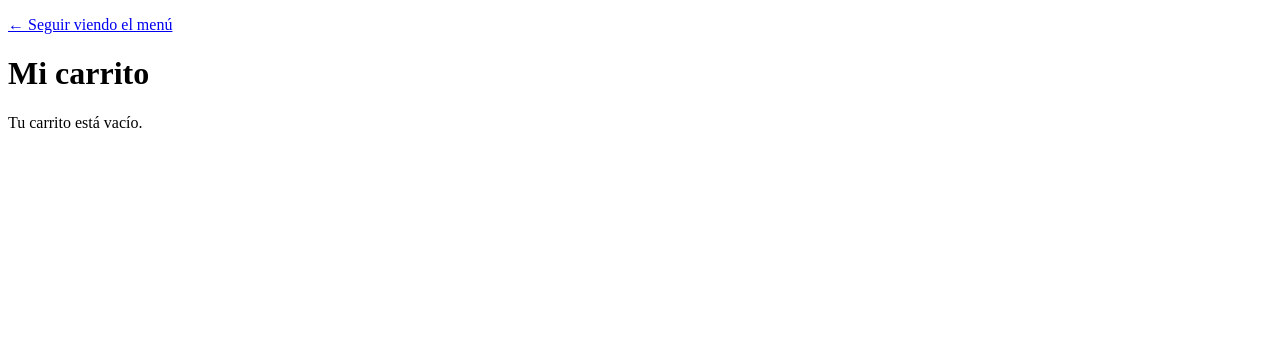
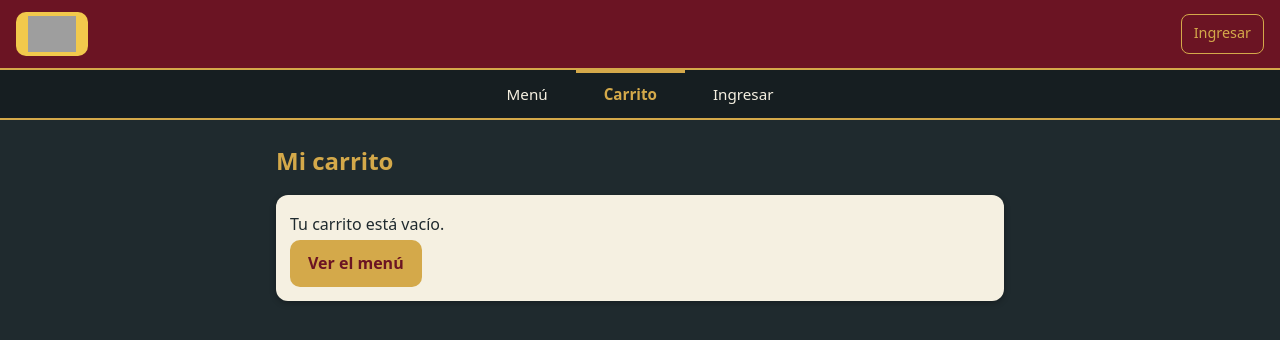
Before and after one commit to juancho2610/san-simonpub, a Django app: page /carrito/ in a window 1280 px wide. Shown: the top 340 px of the page. Run offline with Django 5.2, Linux system fonts and the light colour scheme; grey boxes are pictures that could not be loaded.

Commit message:
Diseno base adaptable: navegacion por rol, estilos y pantallas del cliente

```diff
--- a/config/settings.py
+++ b/config/settings.py
@@ -69,6 +69,7 @@ TEMPLATES = [
                 'django.template.context_processors.request',
                 'django.contrib.auth.context_processors.auth',
                 'django.contrib.messages.context_processors.messages',
+		'usuarios.context_processors.navegacion',
             ],
         },
     },
@@ -158,3 +159,6 @@ MESAS_TOTAL = int(os.getenv('MESAS_TOTAL', '20'))
 #Reglas de reproduccion
 MUSICA_MAX_EN_COLA_POR_CLIENTE = 2
 MUSICA_VENTANA_PEDIDO_HORAS = 8
+
+#Estilos y vistas de la pantalla
+STATICFILES_DIRS = [BASE_DIR / 'static']
--- a/pedidos/templates/pedidos/carrito.html
+++ b/pedidos/templates/pedidos/carrito.html
@@ -1,48 +1,45 @@
-<!DOCTYPE html>
-<html lang="es">
-<head>
-  <meta charset="UTF-8">
-  <meta name="viewport" content="width=device-width, initial-scale=1">
-  <title>Mi carrito - San Simón Pub</title>
-</head>
-<body>
-  <p><a href="{% url 'menu' %}">&larr; Seguir viendo el menú</a></p>
+{% extends 'base.html' %}
+{% block titulo %}Mi carrito - San Simón Pub{% endblock %}
+{% block contenido %}
   <h1>Mi carrito</h1>
-
   {% if lineas %}
-    <table border="1" cellpadding="6">
-      <tr>
-        <th>Producto</th><th>Precio</th><th>Cantidad</th><th>Subtotal</th><th></th>
-      </tr>
-      {% for l in lineas %}
-      <tr>
-        <td>{{ l.producto.nombre }}</td>
-        <td>${{ l.producto.precio|floatformat:0 }}</td>
-        <td>
-          <form method="post" action="{% url 'actualizar_carrito' l.producto.pk %}">
+    {% for l in lineas %}
+      <div class="tarjeta">
+        <div class="fila">
+          <strong>{{ l.producto.nombre }}</strong>
+          <span class="precio">${{ l.subtotal|floatformat:"0g" }}</span>
+        </div>
+        <p>${{ l.producto.precio|floatformat:"0g" }} c/u</p>
+        <div class="fila">
+          <form method="post" action="{% url 'actualizar_carrito' l.producto.pk %}" class="fila">
             {% csrf_token %}
-            <input type="number" name="cantidad" value="{{ l.cantidad }}" min="0" max="20">
-            <button type="submit">Actualizar</button>
+            <label>Cantidad
+              <input type="number" name="cantidad" value="{{ l.cantidad }}" min="0" max="20">
+            </label>
+            <button class="btn btn-secundario" type="submit">Actualizar</button>
           </form>
-        </td>
-        <td>${{ l.subtotal|floatformat:0 }}</td>
-        <td>
           <form method="post" action="{% url 'quitar_del_carrito' l.producto.pk %}">
             {% csrf_token %}
-            <button type="submit">Quitar</button>
+            <button class="btn btn-secundario" type="submit">Quitar</button>
           </form>
-        </td>
-      </tr>
-      {% endfor %}
-    </table>
-    <p><strong>Total: ${{ total|floatformat:0 }} COP</strong></p>
-    <p><a href="{% url 'confirmar_pedido' %}">Confirmar pedido</a></p>
+        </div>
+      </div>
+    {% endfor %}
+
+    <div class="tarjeta fila">
+      <strong>Total</strong>
+      <span class="precio">${{ total|floatformat:"0g" }} COP</span>
+    </div>
+
+    <a class="btn btn-bloque" href="{% url 'confirmar_pedido' %}">Confirmar pedido</a>
     <form method="post" action="{% url 'vaciar_carrito' %}">
       {% csrf_token %}
-      <button type="submit">Vaciar carrito</button>
+      <button class="btn btn-secundario btn-bloque" type="submit">Vaciar carrito</button>
     </form>
   {% else %}
-    <p>Tu carrito está vacío.</p>
+    <div class="tarjeta">
+      <p>Tu carrito está vacío.</p>
+      <a class="btn" href="{% url 'menu' %}">Ver el menú</a>
+    </div>
   {% endif %}
-</body>
-</html>
+{% endblock %}
--- /dev/null
+++ b/static/css/base.css
@@ -0,0 +1,112 @@
+:root {
+  --vino: #6b1423;
+  --oro: #d4a94a;
+  --carbon: #1f2a2e;
+  --carbon-oscuro: #161e21;
+  --crema: #f5f0e1;
+  --rojo: #c0392b;
+}
+* { box-sizing: border-box; }
+html { -webkit-text-size-adjust: 100%; }
+body {
+  margin: 0;
+  font-family: system-ui, -apple-system, "Segoe UI", Roboto, sans-serif;
+  background: var(--carbon);
+  color: var(--crema);
+  line-height: 1.45;
+  padding-bottom: 80px; /* espacio para la barra inferior */
+}
+a { color: var(--oro); }
+a:focus-visible, button:focus-visible, input:focus-visible, select:focus-visible {
+  outline: 3px solid var(--oro);
+  outline-offset: 2px;
+}
+
+.cabecera {
+  position: sticky; top: 0; z-index: 10;
+  display: flex; align-items: center; justify-content: space-between;
+  padding: 12px 16px; background: var(--vino); border-bottom: 2px solid var(--oro);
+}
+.marca { color: var(--oro); font-weight: 700; font-size: 1.25rem; text-decoration: none; }
+.cabecera-acciones { display: flex; align-items: center; gap: 12px; font-size: .9rem; }
+.btn-texto {
+  background: none; border: 1px solid var(--oro); color: var(--oro);
+  border-radius: 8px; padding: 8px 12px; min-height: 40px;
+  font: inherit; text-decoration: none; cursor: pointer;
+}
+
+.contenido { max-width: 760px; margin: 0 auto; padding: 16px; }
+h1 { font-size: 1.5rem; margin: 8px 0 16px; color: var(--oro); }
+h2 { font-size: 1.2rem; margin: 20px 0 8px; }
+
+.tarjeta {
+  background: var(--crema); color: var(--carbon);
+  border-radius: 12px; padding: 14px; margin: 0 0 12px;
+  box-shadow: 0 2px 6px rgba(0, 0, 0, .3);
+}
+.tarjeta a { color: var(--vino); }
+.tarjeta h3 { margin: 0 0 6px; }
+.tarjeta p { margin: 4px 0; }
+.tarjeta-enlace { display: block; text-decoration: none; color: var(--carbon); }
+.fila { display: flex; gap: 12px; align-items: center; justify-content: space-between; flex-wrap: wrap; }
+.producto { display: flex; gap: 12px; align-items: flex-start; }
+.producto img { width: 84px; height: 84px; object-fit: cover; border-radius: 8px; flex: none; }
+.producto .info { flex: 1; min-width: 0; }
+.precio { font-weight: 700; color: var(--vino); }
+.estado {
+  display: inline-block; padding: 2px 10px; border-radius: 999px;
+  background: var(--vino); color: var(--crema); font-size: .8rem; font-weight: 700;
+}
+
+.btn {
+  display: inline-block; background: var(--oro); color: var(--carbon-oscuro);
+  border: 0; border-radius: 10px; padding: 12px 18px; min-height: 46px;
+  font: inherit; font-weight: 700; text-align: center; text-decoration: none; cursor: pointer;
+}
+.btn-secundario { background: transparent; color: var(--vino); border: 2px solid var(--vino); }
+.btn-bloque { display: block; width: 100%; margin-bottom: 10px; }
+
+.aviso { border-radius: 10px; padding: 12px; margin: 0 0 12px; font-weight: 600; }
+.aviso.success { background: #d7efdf; color: #14532d; }
+.aviso.error { background: #f8d7d3; color: #7a1c12; }
+.aviso.warning, .aviso.info { background: #fdf0c8; color: #5b4300; }
+
+label { font-weight: 600; }
+input, select, textarea {
+  width: 100%; padding: 12px; margin-top: 4px; font: inherit;
+  border: 1px solid #999; border-radius: 8px; background: #fff; color: var(--carbon-oscuro);
+}
+input[type="number"] { width: 90px; }
+form p { margin: 0 0 12px; }
+
+.navegacion {
+  position: fixed; left: 0; right: 0; bottom: 0; z-index: 20;
+  display: flex; background: var(--carbon-oscuro); border-top: 2px solid var(--oro);
+  padding-bottom: env(safe-area-inset-bottom);
+}
+.navegacion a {
+  flex: 1; min-height: 56px; padding: 8px 4px;
+  display: flex; align-items: center; justify-content: center; gap: 4px;
+  color: var(--crema); text-decoration: none; font-size: .8rem; text-align: center;
+}
+.navegacion a.activo { color: var(--oro); font-weight: 700; box-shadow: inset 0 3px 0 var(--oro); }
+.contador { background: var(--vino); color: var(--crema); border-radius: 999px; font-size: .7rem; padding: 1px 7px; }
+
+/* Portátil o pantalla ancha: la barra pasa arriba, bajo la cabecera */
+@media (min-width: 900px) {
+  body { display: flex; flex-direction: column; min-height: 100vh; padding-bottom: 0; }
+  .cabecera { order: 0; }
+  .navegacion { order: 1; position: static; justify-content: center; padding-bottom: 0; border-top: 0; border-bottom: 2px solid var(--oro); }
+  .navegacion a { flex: none; padding: 12px 28px; min-height: 48px; font-size: .95rem; }
+  .contenido { order: 2; width: 100%; }
+}
+
+.marca-logo {
+  height: 44px; width: auto; display: block;
+  background: #f2c94c; border-radius: 10px; padding: 4px 12px;
+}
+
+.errorlist { list-style: none; padding: 0; margin: 0 0 6px; color: #9b1c10; font-weight: 600; }
+.helptext { display: block; font-size: .8rem; color: #555; margin-top: 2px; }
+.tarjeta form p { margin: 0 0 14px; }
+.tarjeta ul { padding-left: 20px; }
--- /dev/null
+++ b/usuarios/context_processors.py
@@ -0,0 +1,66 @@
+from django.urls import reverse
+
+CLAVE_CARRITO = 'carrito'
+
+INICIO = ('Inicio', 'inicio', (
+    'inicio', 'panel_cliente', 'panel_servicio', 'panel_cocina', 'panel_admin'))
+
+SECCIONES = {
+    'ANONIMO': [
+        ('Menú', 'menu', ('menu', 'detalle_producto')),
+        ('Carrito', 'ver_carrito', ('ver_carrito', 'confirmar_pedido')),
+        ('Ingresar', 'login', ('login', 'registro')),
+    ],
+    'CLIENTE': [
+        INICIO,
+        ('Menú', 'menu', ('menu', 'detalle_producto')),
+        ('Música', 'catalogo_musical', ('catalogo_musical',)),
+        ('Pedidos', 'mis_pedidos', ('mis_pedidos', 'detalle_pedido', 'comprobante')),
+        ('Carrito', 'ver_carrito', ('ver_carrito', 'confirmar_pedido')),
+    ],
+    'SERVICIO': [
+        INICIO,
+        ('Pedidos', 'tablero_pedidos', ('tablero_pedidos',)),
+        ('Cuentas', 'cuentas_lista', ('cuentas_lista', 'cuenta_detalle', 'comprobante')),
+        ('Música', 'reproductor', ('reproductor',)),
+    ],
+    'COCINA_BAR': [
+        INICIO,
+        ('Pedidos', 'tablero_pedidos', ('tablero_pedidos',)),
+    ],
+    'ADMIN': [
+        INICIO,
+        ('Pedidos', 'tablero_pedidos', ('tablero_pedidos',)),
+        ('Cuentas', 'cuentas_lista', ('cuentas_lista', 'cuenta_detalle', 'comprobante')),
+        ('Música', 'reproductor', ('reproductor',)),
+        ('Estadísticas', 'estadisticas', ('estadisticas',)),
+    ],
+}
+
+
+def _cantidad_carrito(request):
+    try:
+        return sum(int(c) for c in request.session.get(CLAVE_CARRITO, {}).values())
+    except (TypeError, ValueError):
+        return 0
+
+
+def navegacion(request):
+    usuario = request.user
+    if not usuario.is_authenticated:
+        clave = 'ANONIMO'
+    else:
+        clave = usuario.rol.codigo if usuario.rol else 'CLIENTE'
+    match = request.resolver_match
+    actual = match.url_name if match else ''
+
+    items = []
+    for etiqueta, nombre_url, activos in SECCIONES.get(clave, SECCIONES['CLIENTE']):
+        items.append({
+            'etiqueta': etiqueta,
+            'url': reverse(nombre_url),
+            'activo': actual in activos,
+            'es_inicio': nombre_url == 'inicio',
+            'contador': _cantidad_carrito(request) if nombre_url == 'ver_carrito' else 0,
+        })
+    return {'nav_items': items}
--- /dev/null
+++ b/usuarios/templates/base.html
@@ -0,0 +1,43 @@
+{% load static %}<!DOCTYPE html>
+<html lang="es">
+<head>
+  <meta charset="UTF-8">
+  <meta name="viewport" content="width=device-width, initial-scale=1">
+  <title>{% block titulo %}San Simón Pub{% endblock %}</title>
+  <link rel="stylesheet" href="{% static 'css/base.css' %}">
+  {% block extra_head %}{% endblock %}
+</head>
+<body>
+  <header class="cabecera">
+     <a class="marca" href="{% if user.is_authenticated %}{% url 'inicio' %}{% else %}{% url 'menu' %}{% endif %}">
+      <img class="marca-logo" src="{% static 'img/logo_foto.png' %}" alt="San Simón Pub">
+    </a>
+    <div class="cabecera-acciones">
+      {% if user.is_authenticated %}
+        <span>{{ user.username }}</span>
+        <form method="post" action="{% url 'logout' %}">
+          {% csrf_token %}
+          <button class="btn-texto" type="submit">Salir</button>
+        </form>
+      {% else %}
+        <a class="btn-texto" href="{% url 'login' %}">Ingresar</a>
+      {% endif %}
+    </div>
+  </header>
+
+  <main class="contenido">
+    {% for m in messages %}
+      <div class="aviso {{ m.tags }}">{{ m }}</div>
+    {% endfor %}
+    {% block contenido %}{% endblock %}
+  </main>
+
+  <nav class="navegacion" aria-label="Navegación principal">
+    {% for item in nav_items %}
+      <a href="{{ item.url }}" class="{% if item.activo %}activo{% endif %}"{% if item.activo %} aria-current="page"{% endif %}>
+        {{ item.etiqueta }}{% if item.contador %} <span class="contador">{{ item.contador }}</span>{% endif %}
+      </a>
+    {% endfor %}
+  </nav>
+</body>
+</html>
```
Also changed, not shown: menu/templates/menu/menu_cliente.html (+17 -28 lines), musica/templates/musica/catalogo.html (+31 -42 lines), pedidos/templates/pedidos/confirmar.html (+13 -15 lines), pedidos/templates/pedidos/detalle_pedido.html (+25 -32 lines), pedidos/templates/pedidos/mis_pedidos.html (+19 -22 lines), usuarios/templates/usuarios/panel.html (+15 -42 lines), usuarios/templates/usuarios/registro.html (+12 -17 lines), 1 other file.
